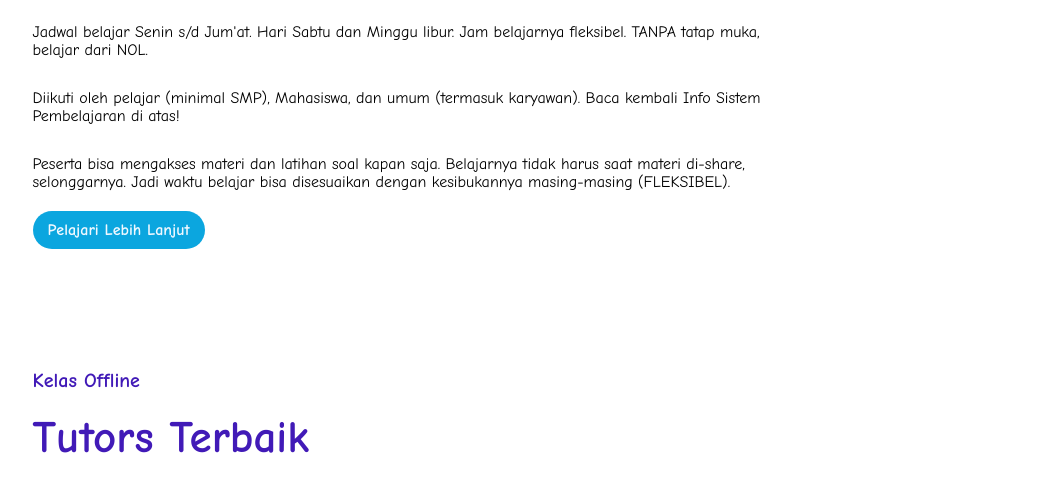
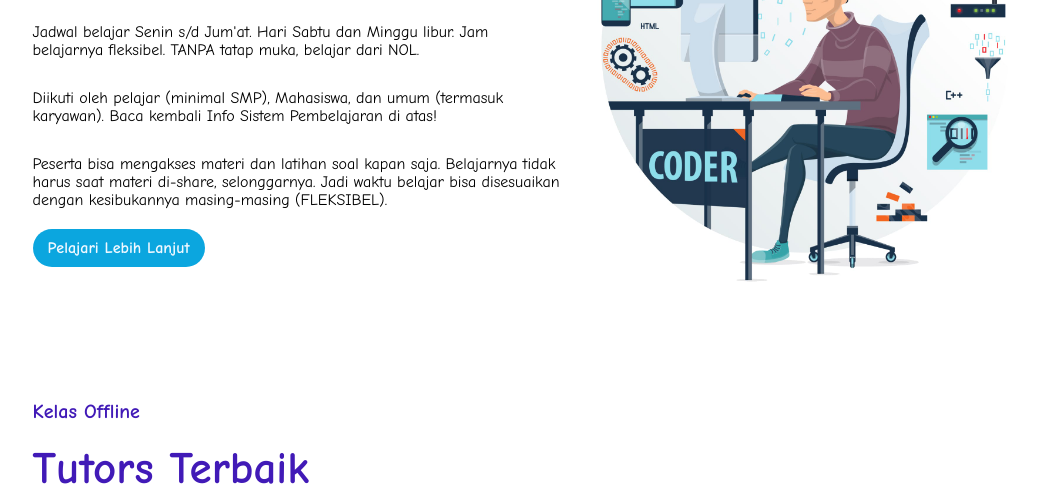
Before and after one commit to shintaw197-design/kampung-inggris-, a plain HTML site: page index.html in a window 1280 px wide. Shown: the part 730-1220 px from the top of the page, without its empty margins (107-1144 px from the left). Drawn offline with Linux system fonts and the light colour scheme.

Commit message:
Replace image source in index.html

```diff
--- a/index.html
+++ b/index.html
@@ -85,7 +85,7 @@
                 </p>
             </div>
 
-            <img src="website e-learning/10272353_40732.jpg" class="gambar">
+            <img src="IMG-20261118-WA0049.jpg" class="gambar">
         </section>
 
         <!-- SECTION OFFLINE -->
```
